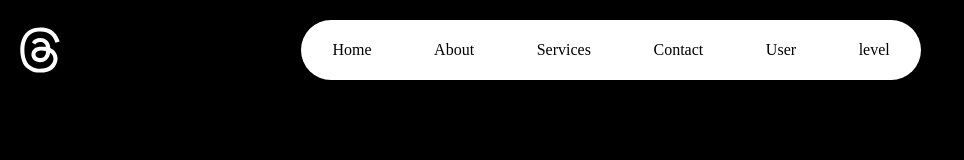
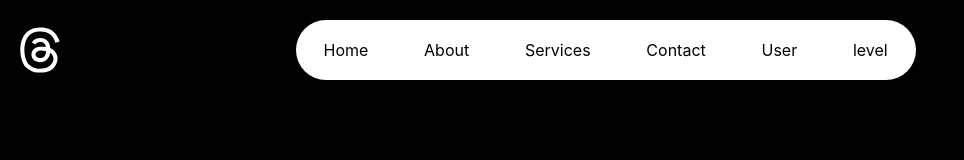
Before and after one commit to jehanpark/Threads_project, a React (Vite) app: page / in a window 1280 px wide. Shown: the top 160 px of the page, without its empty margins (0-964 px from the left). Built offline with nearby package versions, Linux system fonts and the light colour scheme.

Commit message:
updateroot

```diff
--- a/src/styles/GlobalStyles.styles.js
+++ b/src/styles/GlobalStyles.styles.js
@@ -1,6 +1,11 @@
-import { createGlobalStyle } from "styled-components";
+import styled, { createGlobalStyle } from "styled-components";
+
+
 
 const GlobalStyles = createGlobalStyle`
+
+
+
 
 html, body, div, span, applet, object, iframe,
 h1, h2, h3, h4, h5, h6, p, blockquote, pre,
@@ -21,6 +26,8 @@ time, mark, audio, video {
 	font-size: 100%;
 	font: inherit;
 	vertical-align: baseline;
+	@import url("https://cdn.jsdelivr.net/gh/orioncactus/pretendard@v1.3.9/dist/web/variable/pretendardvariable.min.css");
+	font-family: -apple-system, BlinkMacSystemFont, "Apple SD Gothic Neo", "Pretendard Variable", Pretendard, Roboto, "Noto Sans KR", "Segoe UI", "Malgun Gothic", "Apple Color Emoji", "Segoe UI Emoji", "Segoe UI Symbol", sans-serif;
 }
 /* HTML5 display-role reset for older browsers */
 article, aside, details, figcaption, figure,
@@ -47,6 +54,37 @@ table {
 	border-spacing: 0;
 }
 
+:root {
+	//light
+	--tag-color: #0396f6;
+	--caution-color: #ff3040;
+	--L-bg : #f2f2f2;
+	--L-borderwrapper: #F5F5F5;
+ --L-boreder: #fff;
+	--L-font-color: : #000;
+	--L-subfont:  #9a9a9a;
+	--L-icon: #bababa;
+	--L-selecticon : #000;
+	--L-strock : #e9e9e9
+//dark
+	--D-bg : #000;
+	--D-borderwrapper : #252525;
+	--D-border: #181818;
+	--D-font-color: #f1f3f5;
+	--D-subfont: #9a9a9a;
+	--D-icon: #bababa;
+	--D-selecticon : #f3f5f7;
+	--D-strock: #343535;
+//font
+	--font-24px : 24px;
+  --font-15px : 15px;
+  --font-13px : 13px;
+  --font-bold: 700;
+  --font-medium: 500;
+}
 `;
 
+
+
+
 export default GlobalStyles;
```
